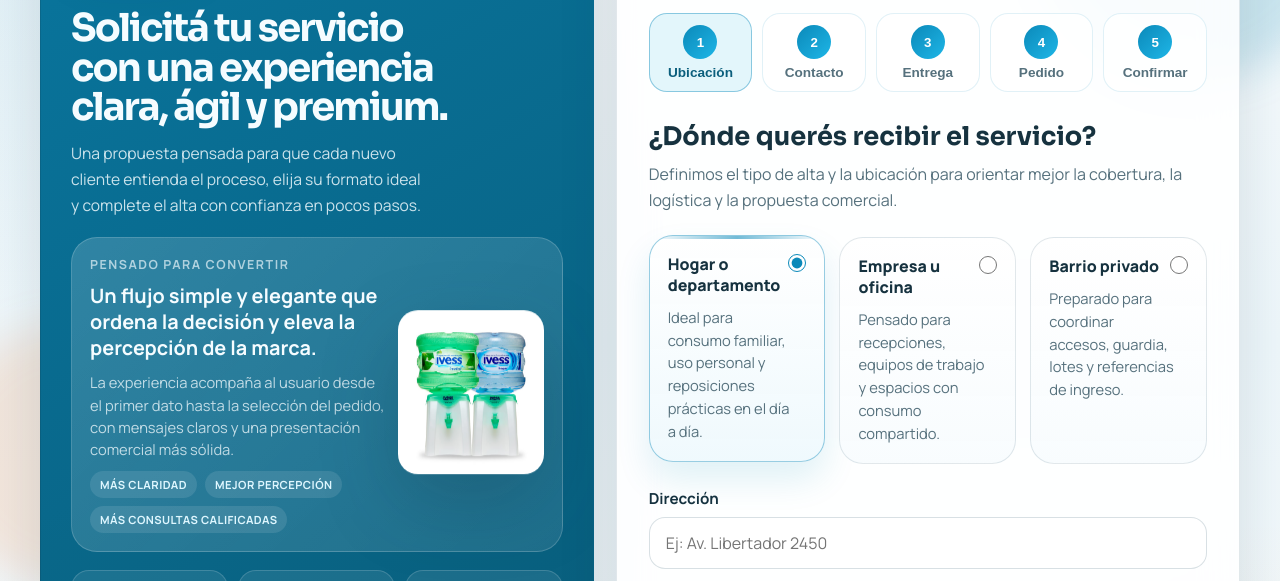
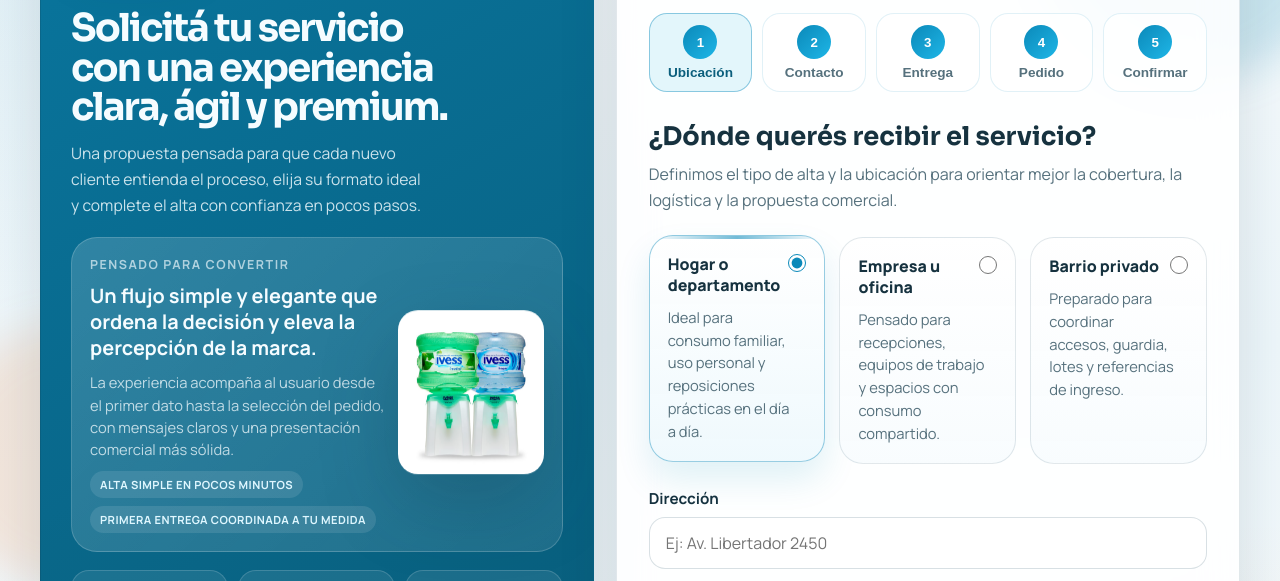
Before and after one commit to estudioideamos/ivess-reggieri-altas, a website: page index.html in a window 1280 px wide. Shown: the part 150-731 px from the top of the page. Drawn offline with Linux system fonts and the light colour scheme.

Commit message:
Refine alta hero tags for end-customer benefits

```diff
--- a/index.html
+++ b/index.html
@@ -57,9 +57,8 @@
             comercial m&aacute;s s&oacute;lida.
           </p>
           <div class="hero-showcase__tags">
-            <span>M&aacute;s claridad</span>
-            <span>Mejor percepci&oacute;n</span>
-            <span>M&aacute;s consultas calificadas</span>
+            <span>Alta simple en pocos minutos</span>
+            <span>Primera entrega coordinada a tu medida</span>
           </div>
         </div>
         <img
```
